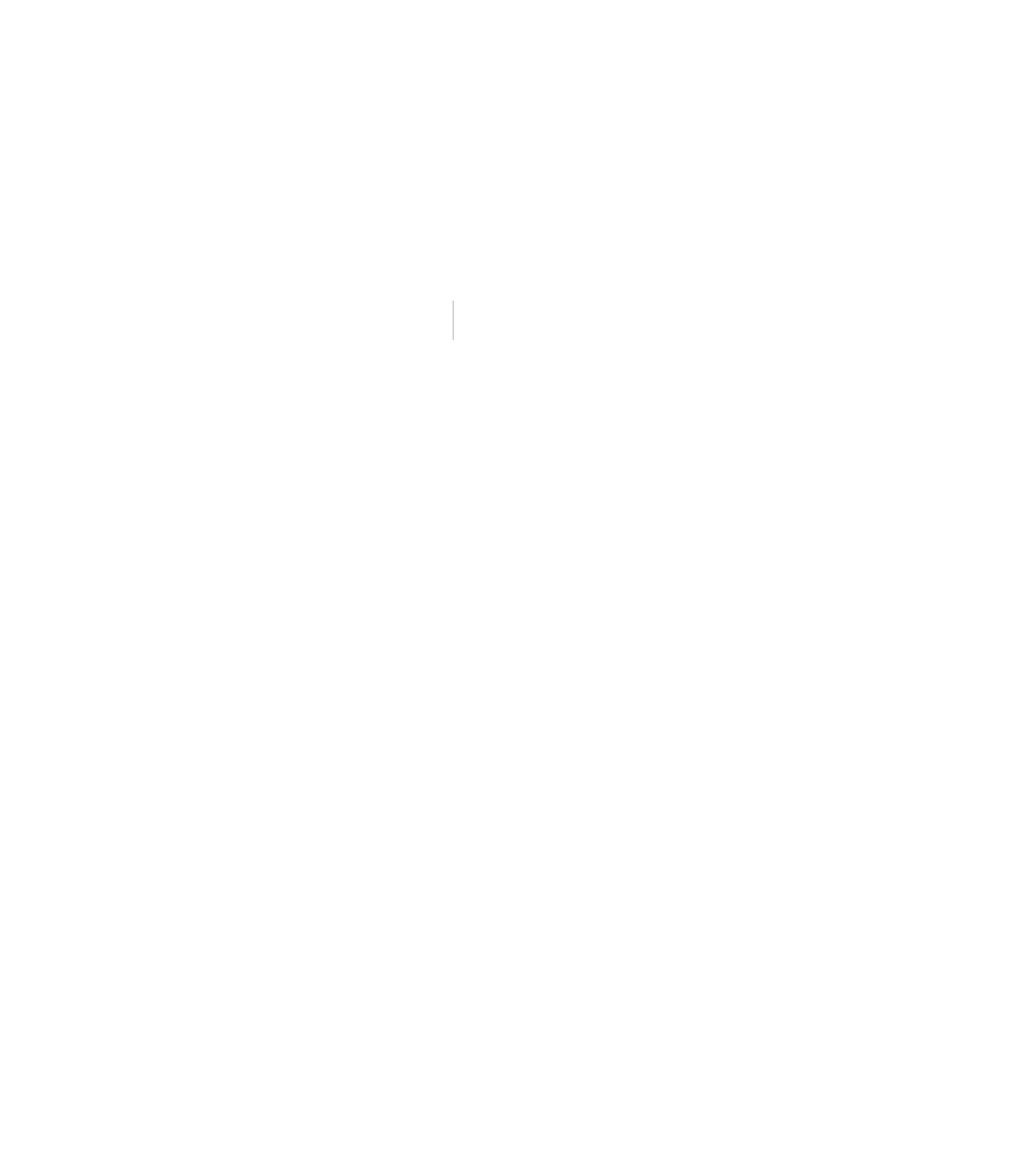
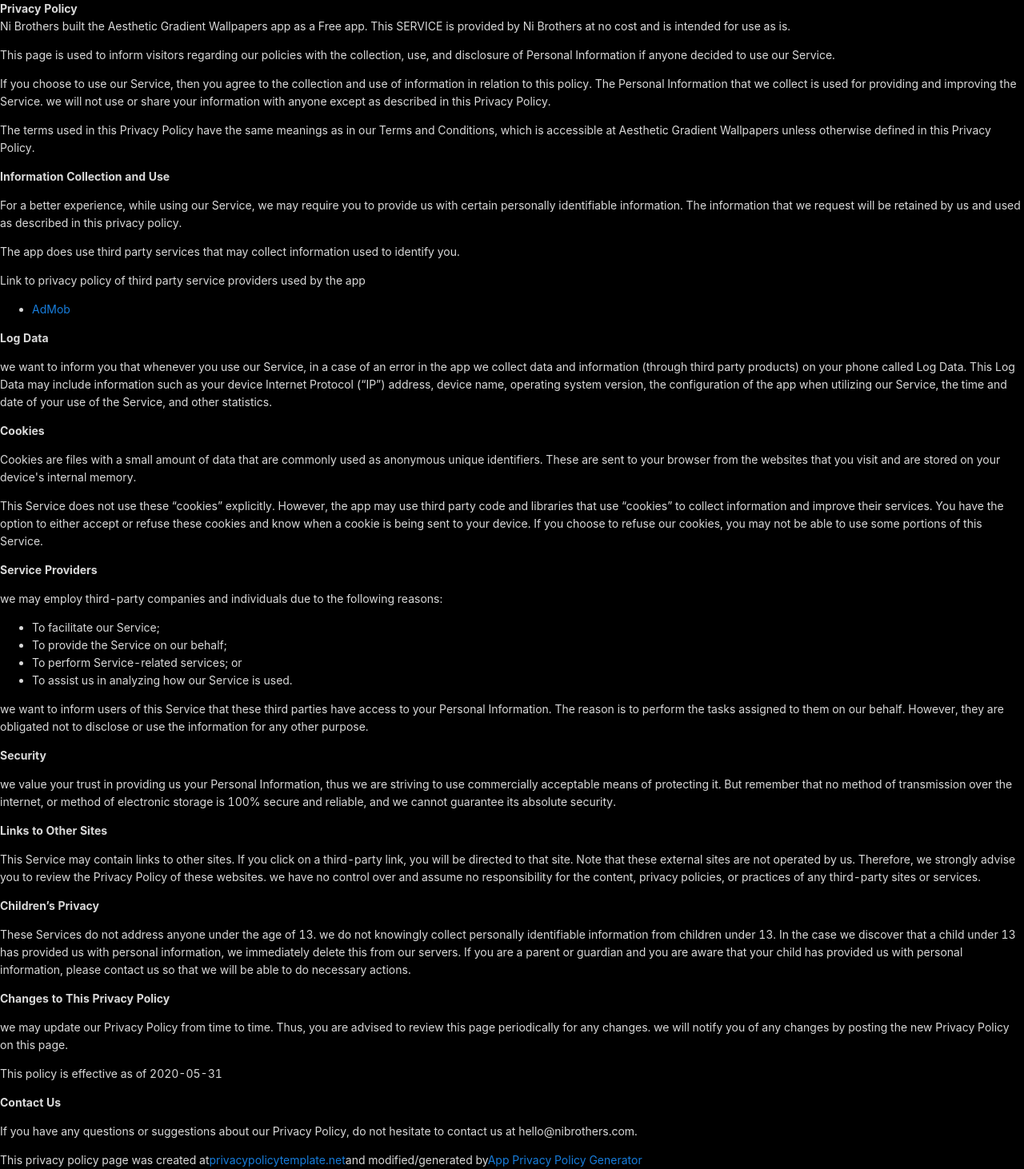
Before and after one commit to danielmichaelni/nibrothers, a Next.js app: page /aesthetic-gradient-wallpapers/privacy-policy in a window 1280 px wide. Before the commit this address had no page. Shown: the whole page at 80% size. Before the commit the page ends 800 px from the top, so only its background shows below. Built offline with nearby package versions, Linux system fonts and the light colour scheme.

Commit message:
add privacy policy for gradient wallpapers app

```diff
--- /dev/null
+++ b/src/pages/aesthetic-gradient-wallpapers/privacy-policy.tsx
@@ -0,0 +1,149 @@
+const AestheticGradientWallpapersPrivacyPolicyPage = () => (
+  <>
+    <strong>Privacy Policy</strong>
+    <p>
+      Ni Brothers built the Aesthetic Gradient Wallpapers app as a Free app. This SERVICE is
+      provided by Ni Brothers at no cost and is intended for use as is.
+    </p>
+    <p>
+      This page is used to inform visitors regarding our policies with the collection, use, and
+      disclosure of Personal Information if anyone decided to use our Service.
+    </p>
+    <p>
+      If you choose to use our Service, then you agree to the collection and use of information in
+      relation to this policy. The Personal Information that we collect is used for providing and
+      improving the Service. we will not use or share your information with anyone except as
+      described in this Privacy Policy.
+    </p>
+    <p>
+      The terms used in this Privacy Policy have the same meanings as in our Terms and Conditions,
+      which is accessible at Aesthetic Gradient Wallpapers unless otherwise defined in this Privacy
+      Policy.
+    </p>
+    <p>
+      <strong>Information Collection and Use</strong>
+    </p>
+    <p>
+      For a better experience, while using our Service, we may require you to provide us with
+      certain personally identifiable information. The information that we request will be retained
+      by us and used as described in this privacy policy.
+    </p>
+    <div>
+      <p>
+        The app does use third party services that may collect information used to identify you.
+      </p>
+      <p>Link to privacy policy of third party service providers used by the app</p>
+      <ul>
+        <li>
+          <a
+            href="https://support.google.com/admob/answer/6128543?hl=en"
+            target="_blank"
+            rel="noopener noreferrer"
+          >
+            AdMob
+          </a>
+        </li>
+      </ul>
+    </div>
+    <p>
+      <strong>Log Data</strong>
+    </p>
+    <p>
+      we want to inform you that whenever you use our Service, in a case of an error in the app we
+      collect data and information (through third party products) on your phone called Log Data.
+      This Log Data may include information such as your device Internet Protocol (“IP”) address,
+      device name, operating system version, the configuration of the app when utilizing our
+      Service, the time and date of your use of the Service, and other statistics.
+    </p>
+    <p>
+      <strong>Cookies</strong>
+    </p>
+    <p>
+      Cookies are files with a small amount of data that are commonly used as anonymous unique
+      identifiers. These are sent to your browser from the websites that you visit and are stored on
+      your device{`'`}s internal memory.
+    </p>
+    <p>
+      This Service does not use these “cookies” explicitly. However, the app may use third party
+      code and libraries that use “cookies” to collect information and improve their services. You
+      have the option to either accept or refuse these cookies and know when a cookie is being sent
+      to your device. If you choose to refuse our cookies, you may not be able to use some portions
+      of this Service.
+    </p>
+    <p>
+      <strong>Service Providers</strong>
+    </p>
+    <p>we may employ third-party companies and individuals due to the following reasons:</p>
+    <ul>
+      <li>To facilitate our Service;</li> <li>To provide the Service on our behalf;</li>
+      <li>To perform Service-related services; or</li>
+      <li>To assist us in analyzing how our Service is used.</li>
+    </ul>
+    <p>
+      we want to inform users of this Service that these third parties have access to your Personal
+      Information. The reason is to perform the tasks assigned to them on our behalf. However, they
+      are obligated not to disclose or use the information for any other purpose.
+    </p>
+    <p>
+      <strong>Security</strong>
+    </p>
+    <p>
+      we value your trust in providing us your Personal Information, thus we are striving to use
+      commercially acceptable means of protecting it. But remember that no method of transmission
+      over the internet, or method of electronic storage is 100% secure and reliable, and we cannot
+      guarantee its absolute security.
+    </p>
+    <p>
+      <strong>Links to Other Sites</strong>
+    </p>
+    <p>
+      This Service may contain links to other sites. If you click on a third-party link, you will be
+      directed to that site. Note that these external sites are not operated by us. Therefore, we
+      strongly advise you to review the Privacy Policy of these websites. we have no control over
+      and assume no responsibility for the content, privacy policies, or practices of any
+      third-party sites or services.
+    </p>
+    <p>
+      <strong>Children’s Privacy</strong>
+    </p>
+    <p>
+      These Services do not address anyone under the age of 13. we do not knowingly collect
+      personally identifiable information from children under 13. In the case we discover that a
+      child under 13 has provided us with personal information, we immediately delete this from our
+      servers. If you are a parent or guardian and you are aware that your child has provided us
+      with personal information, please contact us so that we will be able to do necessary actions.
+    </p>
+    <p>
+      <strong>Changes to This Privacy Policy</strong>
+    </p>
+    <p>
+      we may update our Privacy Policy from time to time. Thus, you are advised to review this page
+      periodically for any changes. we will notify you of any changes by posting the new Privacy
+      Policy on this page.
+    </p>
+    <p>This policy is effective as of 2020-05-31</p>
+    <p>
+      <strong>Contact Us</strong>
+    </p>
+    <p>
+      If you have any questions or suggestions about our Privacy Policy, do not hesitate to contact
+      us at hello@nibrothers.com.
+    </p>
+    <p>
+      This privacy policy page was created at
+      <a href="https://privacypolicytemplate.net" target="_blank" rel="noopener noreferrer">
+        privacypolicytemplate.net
+      </a>
+      and modified/generated by
+      <a
+        href="https://app-privacy-policy-generator.firebaseapp.com/"
+        target="_blank"
+        rel="noopener noreferrer"
+      >
+        App Privacy Policy Generator
+      </a>
+    </p>
+  </>
+);
+
+export default AestheticGradientWallpapersPrivacyPolicyPage;
```
